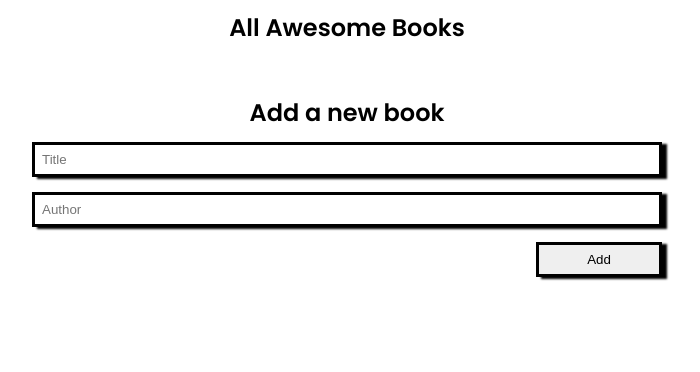
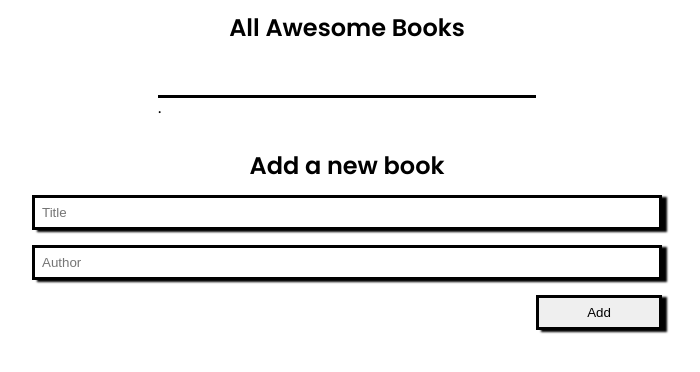
Before and after one commit to SebastianSolisFenger/Awesome-bookshelf-website, a website: page index.html in a window 1280 px wide. Shown: the whole page, without its empty margins (293-993 px from the left). Drawn offline with Linux system fonts and the light colour scheme.

Commit message:
add sudo element

```diff
--- a/style.css
+++ b/style.css
@@ -105,3 +105,13 @@ h2 {
   padding: 4px 8px;
   font-family: "Poppins", sans-serif;
 }
+
+.books-list::after {
+  content: ".";
+  width: 30%;
+  height: 3px;
+  background-color: Black;
+  display: block;
+  margin: auto;
+  margin-top: 50px;
+}
```
